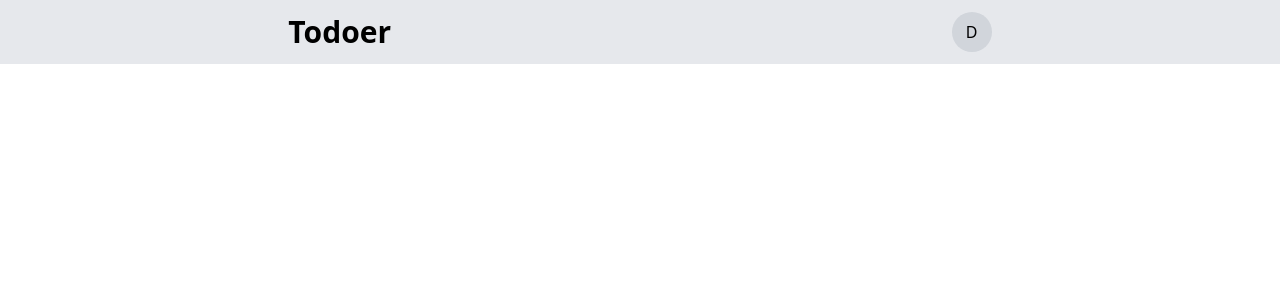
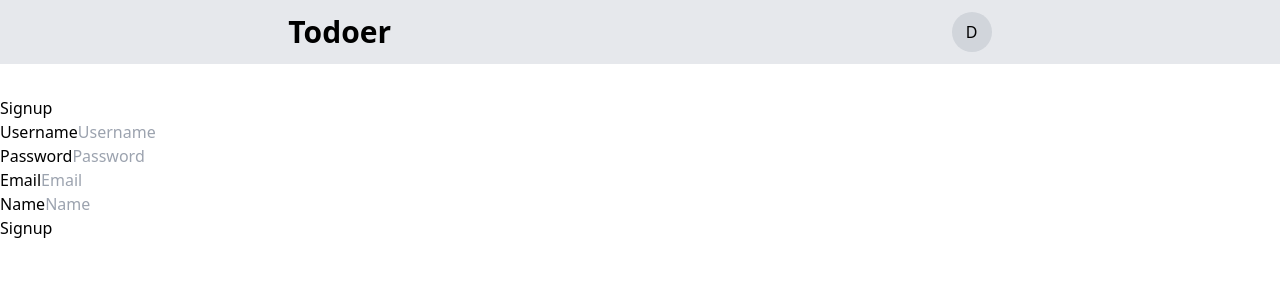
Before and after one commit to dhruvkaushik305/Todoer, a React (Vite) app in the folder frontend/: page /auth/signup in a window 1280 px wide. Before the commit this address had no page. Shown: the top 300 px of the page. Built offline with nearby package versions, Linux system fonts and the light colour scheme.

Commit message:
INIT: skeleton auth frontend with actions

```diff
--- a/frontend/package.json
+++ b/frontend/package.json
@@ -18,6 +18,7 @@
     "react": "^18.3.1",
     "react-activity-calendar": "^2.2.11",
     "react-dom": "^18.3.1",
+    "react-hook-form": "^7.52.1",
     "react-icons": "^5.2.1",
     "react-router-dom": "^6.24.1",
     "recoil": "^0.7.7"
--- /dev/null
+++ b/frontend/src/Lib/authType.ts
@@ -0,0 +1,10 @@
+export interface SignupType {
+  username: string;
+  password: string;
+  email: string;
+  name: string;
+}
+export interface LoginType {
+  username: string;
+  password: string;
+}
--- a/frontend/src/Pages/AppRoutes.tsx
+++ b/frontend/src/Pages/AppRoutes.tsx
@@ -2,10 +2,14 @@ import React from "react";
 import { Route, Routes } from "react-router-dom";
 import HomeLayout from "./Home/HomeLayout";
 import ProfileLayout from "./Profile/ProfileLayout";
+import SignupLayout from "./Auth/SignupLayout";
+import LoginLayout from "./Auth/LoginLayout";
 const AppRoutes = React.memo(() => {
   return (
     <Routes>
       <Route path="/" element={<HomeLayout />} />
+      <Route path="/auth/signup" element={<SignupLayout />} />
+      <Route path="/auth/login" element={<LoginLayout />} />
       <Route path="/profile/*" element={<ProfileLayout />} />
     </Routes>
   );
--- /dev/null
+++ b/frontend/src/Pages/Auth/LoginLayout.tsx
@@ -0,0 +1,45 @@
+import React from "react";
+import { useForm } from "react-hook-form";
+import { LoginType } from "../../Lib/authType";
+import { useNavigate } from "react-router-dom";
+import { login } from "../../actions/authActions";
+const LoginLayout: React.FC = () => {
+  const navigate = useNavigate();
+  const { handleSubmit, register } = useForm<LoginType>();
+  const onSubmit = async (data: LoginType) => {
+    const response = await login(data);
+    if (response.success) {
+      localStorage.setItem("authorization", response.token);
+      navigate("/");
+    } else {
+      console.log(response.message);
+    }
+  };
+  return (
+    <div>
+      <header>Login</header>
+      <form onSubmit={handleSubmit(onSubmit)}>
+        <div>
+          <label htmlFor="username">Username</label>
+          <input
+            type="text"
+            placeholder="Username"
+            id="username"
+            {...register("username")}
+          />
+        </div>
+        <div>
+          <label htmlFor="password">Password</label>
+          <input
+            type="password"
+            placeholder="Password"
+            id="password"
+            {...register("password")}
+          />
+        </div>
+        <button>Login</button>
+      </form>
+    </div>
+  );
+};
+export default LoginLayout;
--- /dev/null
+++ b/frontend/src/Pages/Auth/SignupLayout.tsx
@@ -0,0 +1,54 @@
+import React from "react";
+import { useForm } from "react-hook-form";
+import { SignupType } from "../../Lib/authType";
+import { signup } from "../../actions/authActions";
+import { useNavigate } from "react-router-dom";
+const SignupLayout: React.FC = () => {
+  const navigate = useNavigate();
+  const [error, setError] = React.useState<String | null>(null);
+  const { handleSubmit, register } = useForm<SignupType>();
+  const onSubmit = async (data: SignupType) => {
+    const response = await signup(data);
+    if (response.success) {
+      navigate("/auth/login");
+    } else {
+      setError(response.message);
+    }
+  };
+  return (
+    <div>
+      <header>Signup</header>
+      <form onSubmit={handleSubmit(onSubmit)}>
+        <div>
+          <label htmlFor="username">Username</label>
+          <input
+            type="text"
+            placeholder="Username"
+            {...register("username")}
+            id="username"
+          />
+        </div>
+        <div>
+          <label htmlFor="password">Password</label>
+          <input
+            type="password"
+            placeholder="Password"
+            {...register("password")}
+            id="password"
+          />
+        </div>
+        <div>
+          <label htmlFor="Email">Email</label>
+          <input type="email" placeholder="Email" {...register("email")} />
+        </div>
+        <div>
+          <label htmlFor="Name">Name</label>
+          <input type="text" placeholder="Name" {...register("name")} />
+        </div>
+        <button>Signup</button>
+        {error && <p>{error}</p>}
+      </form>
+    </div>
+  );
+};
+export default SignupLayout;
--- /dev/null
+++ b/frontend/src/actions/authActions.ts
@@ -0,0 +1,32 @@
+import { LoginType, SignupType } from "../Lib/authType";
+
+export const signup = async (input: SignupType) => {
+  try {
+    const response = await fetch("/api/auth/signup", {
+      method: "POST",
+      headers: {
+        "Content-Type": "application/json",
+      },
+      body: JSON.stringify(input),
+    });
+    const data = await response.json();
+    return data;
+  } catch (err) {
+    console.log(err);
+  }
+};
+export const login = async (input: LoginType) => {
+  try {
+    const response = await fetch("/api/auth/login", {
+      method: "POST",
+      headers: {
+        "Content-Type": "application/json",
+      },
+      body: JSON.stringify(input),
+    });
+    const data = await response.json();
+    return data;
+  } catch (err) {
+    console.log(err);
+  }
+};
```
Also changed, not shown: 2 other files (tests, documents, lock files or other folders).
